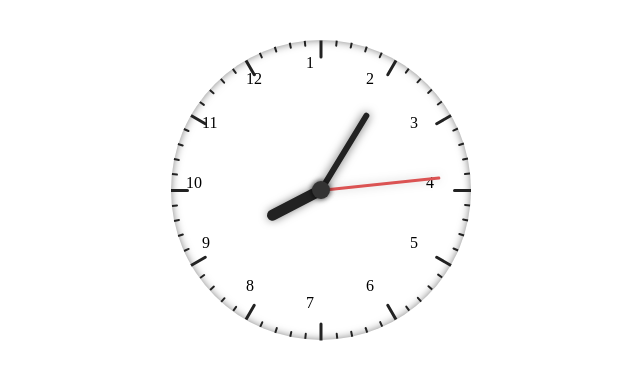
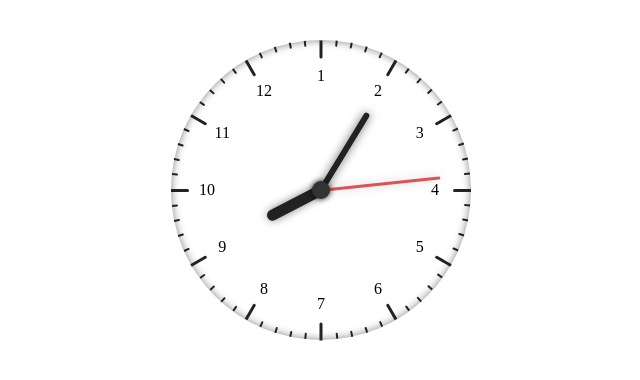
Before and after one commit to darijavan/simple-watch, a plain HTML site: page index.html in a window 1280 px wide. Shown: the whole page, without its empty margins (319-959 px from the left). Drawn offline with Linux system fonts and the light colour scheme.

Commit message:
update digits position

```diff
--- a/css/clock.css
+++ b/css/clock.css
@@ -21,7 +21,7 @@
 
 .clock>.digits>* {
   position: absolute;
-  /* transform: translate(-50%, -50%); */
+  transform: translate(-50%, -50%);
 }
 
 .clock>.center {
--- a/js/clock.js
+++ b/js/clock.js
@@ -54,11 +54,11 @@ class Clock {
         element.innerText = digit;
 
         let angle = (i + 3) * Math.PI / 6,
-          dx = 5 + 40 * (1 - Math.cos(angle)),
-          dy = 5 + 40 * (1 - Math.sin(angle));
+          dx = 12 + 38 * (1 - Math.cos(angle)),
+          dy = 12 + 38 * (1 - Math.sin(angle));
 
         element.style.left = `${dx}%`;
-        element.style.top = `${dy - 0.5}%`;
+        element.style.top = `${dy}%`;
         digitContainer.appendChild(element);
       }
 
```
